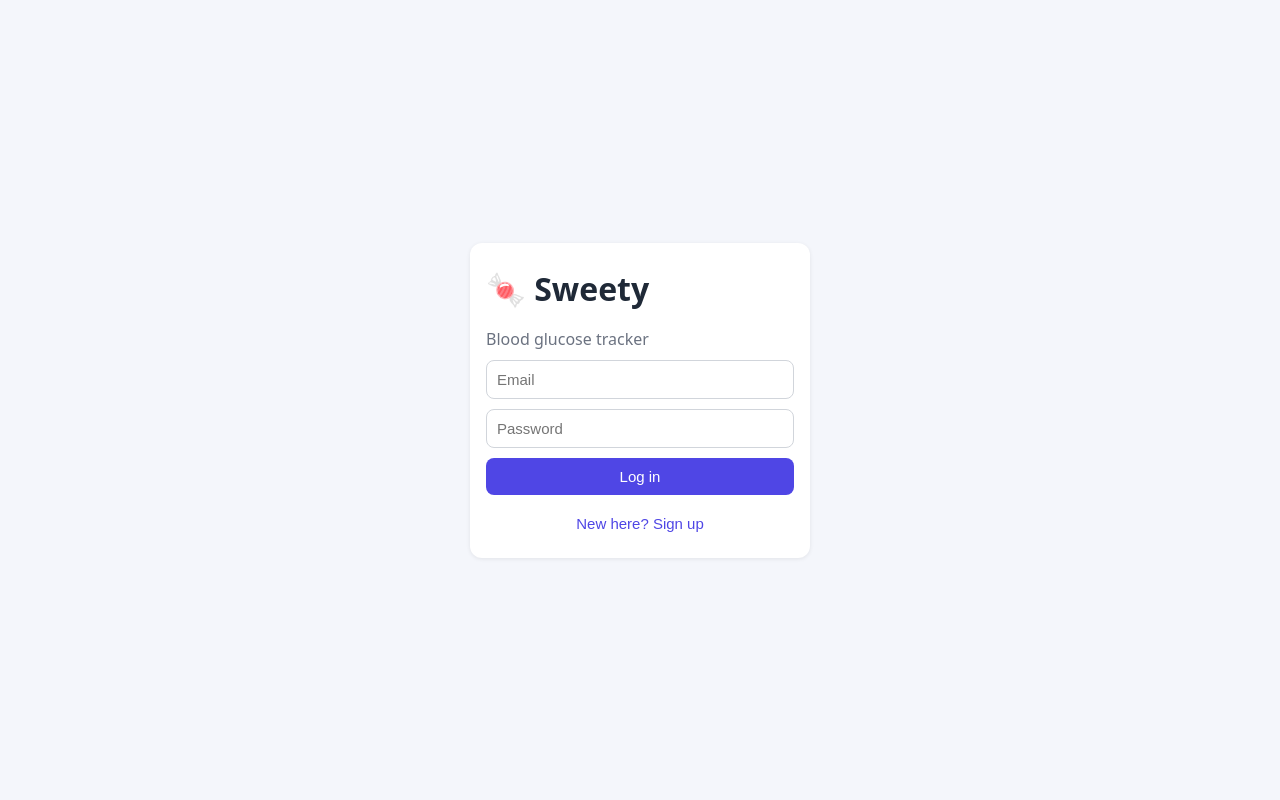
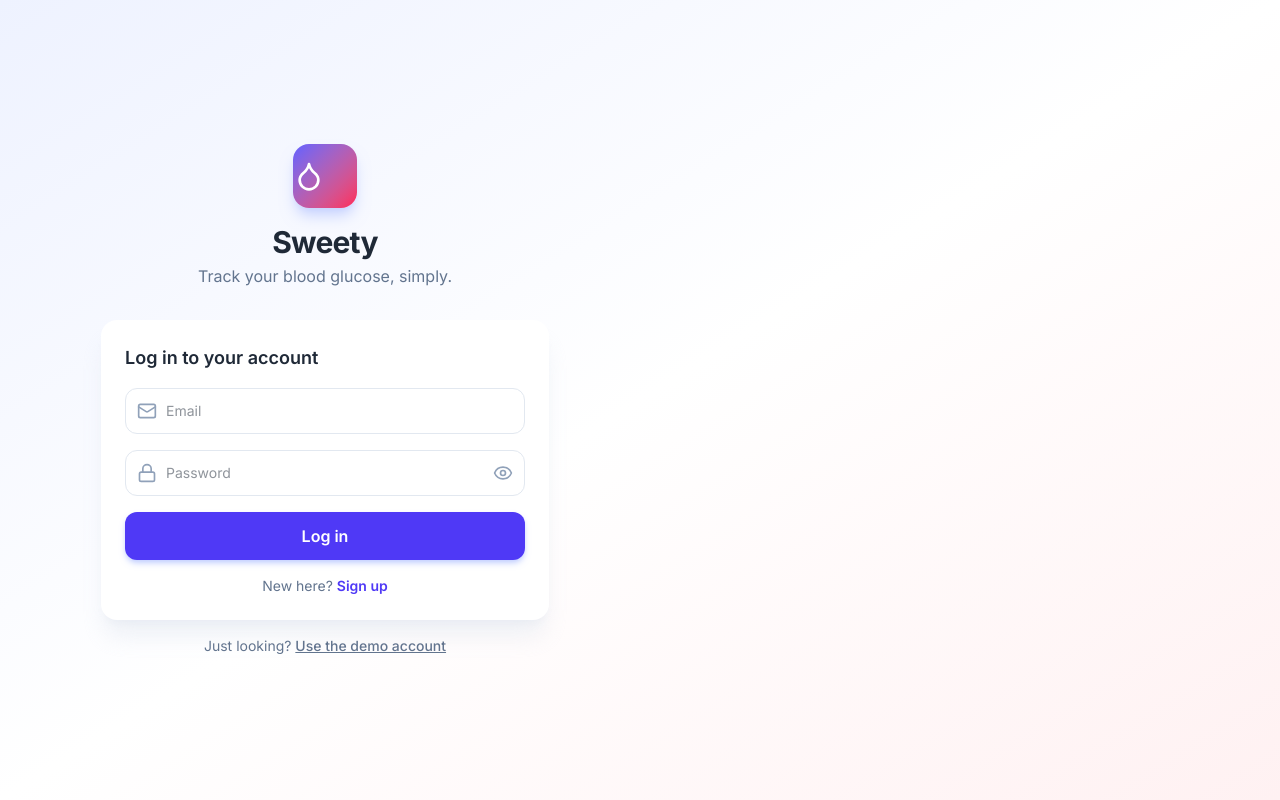
Before and after one commit to NIRU0802/Sweety-Blood-Glucose-Tracker, a React (Vite) app in the folder client/: page / in a window 1280 px wide. Built offline with nearby package versions, Linux system fonts and the light colour scheme.

Commit message:
feat(client): tailwind setup and auth page redesign

```diff
--- a/client/index.html
+++ b/client/index.html
@@ -4,6 +4,11 @@
     <meta charset="UTF-8" />
     <meta name="viewport" content="width=device-width, initial-scale=1.0" />
     <title>Sweety – Blood Glucose Tracker</title>
+
+    <!-- Inter font from Google Fonts (weights 400, 500, 600, 700) -->
+    <link rel="preconnect" href="https://fonts.googleapis.com" />
+    <link rel="preconnect" href="https://fonts.gstatic.com" crossorigin />
+    <link href="https://fonts.googleapis.com/css2?family=Inter:wght@400;500;600;700&display=swap" rel="stylesheet" />
   </head>
   <body>
     <div id="root"></div>
--- a/client/src/main.jsx
+++ b/client/src/main.jsx
@@ -1,5 +1,6 @@
 import React from 'react';
 import ReactDOM from 'react-dom/client';
+import { Toaster } from 'react-hot-toast'; // renders the small pop-up messages
 import App from './App.jsx';
 import { AuthProvider } from './AuthContext.jsx';
 import './styles.css';
@@ -8,6 +9,8 @@ ReactDOM.createRoot(document.getElementById('root')).render(
   <React.StrictMode>
     <AuthProvider>
       <App />
+      {/* Placed here (not inside a page) so toasts survive page changes like login -> dashboard */}
+      <Toaster position="top-right" toastOptions={{ duration: 3000 }} />
     </AuthProvider>
   </React.StrictMode>
 );
--- a/client/src/pages/AuthPage.jsx
+++ b/client/src/pages/AuthPage.jsx
@@ -1,46 +1,142 @@
 import { useState } from 'react';
+import toast from 'react-hot-toast';
+// Icons are plain React components, so you size and color them with Tailwind classes
+import { Droplet, Mail, Lock, User, Eye, EyeOff, Loader2 } from 'lucide-react';
 import { useAuth } from '../AuthContext';
 import { errorMessage } from '../api';
 
+// Small reusable input with an icon on the left.
+// Keeping this separate avoids repeating the same long class list 4 times.
+function Field({ icon: Icon, children }) {
+  return (
+    <div className="relative">
+      {/* absolute = placed on top of the input, pointer-events-none = clicks pass through to the input */}
+      <Icon className="pointer-events-none absolute left-3 top-1/2 h-5 w-5 -translate-y-1/2 text-slate-400" />
+      {children}
+    </div>
+  );
+}
+
+// Shared look for every input (pl-10 leaves room for the icon)
+const inputClass =
+  'w-full rounded-xl border border-slate-200 bg-white py-3 pl-10 pr-3 text-sm outline-none ' +
+  'transition focus:border-indigo-500 focus:ring-4 focus:ring-indigo-100';
+
 export default function AuthPage() {
   const { login, register } = useAuth();
-  const [mode, setMode] = useState('login');
+  const [mode, setMode] = useState('login'); // 'login' or 'register'
   const [form, setForm] = useState({ name: '', email: '', password: '' });
+  const [showPassword, setShowPassword] = useState(false);
   const [error, setError] = useState('');
   const [loading, setLoading] = useState(false);
 
+  const isLogin = mode === 'login';
+
+  // One handler for all inputs: uses the input's "name" attribute as the key
   const change = (e) => setForm({ ...form, [e.target.name]: e.target.value });
 
+  const switchMode = () => {
+    setMode(isLogin ? 'register' : 'login');
+    setError('');
+  };
+
+  // Convenience for reviewers: fills in the seeded demo account
+  const fillDemo = () => {
+    setMode('login');
+    setForm({ name: '', email: 'demo@sweety.test', password: 'Demo@123' });
+    setError('');
+  };
+
   const submit = async (e) => {
-    e.preventDefault();
+    e.preventDefault(); // stop the browser from reloading the page
     setError('');
     setLoading(true);
     try {
-      if (mode === 'login') await login(form.email, form.password);
+      if (isLogin) await login(form.email, form.password);
       else await register(form.name, form.email, form.password);
+      toast.success(isLogin ? 'Welcome back!' : 'Account created!');
     } catch (err) {
-      setError(errorMessage(err));
+      setError(errorMessage(err)); // message comes from the API, e.g. "Invalid email or password."
     } finally {
-      setLoading(false);
+      setLoading(false); // always re-enable the button, success or fail
     }
   };
 
   return (
-    <div className="auth-wrap">
-      <form className="card" onSubmit={submit}>
-        <h1>🍬 Sweety</h1>
-        <p className="muted">Blood glucose tracker</p>
-        {mode === 'register' && (
-          <input name="name" placeholder="Name" value={form.name} onChange={change} />
-        )}
-        <input name="email" type="email" placeholder="Email" value={form.email} onChange={change} />
-        <input name="password" type="password" placeholder="Password" value={form.password} onChange={change} />
-        {error && <div className="error" role="alert">{error}</div>}
-        <button disabled={loading}>{mode === 'login' ? 'Log in' : 'Create account'}</button>
-        <button type="button" className="link" onClick={() => { setMode(mode === 'login' ? 'register' : 'login'); setError(''); }}>
-          {mode === 'login' ? "New here? Sign up" : 'Already have an account? Log in'}
+    // min-h-screen + grid + place-items-center = card centered on the whole screen
+    <div className="grid min-h-screen place-items-center bg-gradient-to-br from-indigo-50 via-white to-rose-50 p-4">
+      <div className="w-full max-w-md">
+        {/* Logo and title */}
+        <div className="mb-8 text-center">
+          <div className="mx-auto mb-4 grid h-16 w-16 place-items-center rounded-2xl bg-gradient-to-br from-indigo-500 to-rose-500 shadow-lg shadow-indigo-200">
+            <Droplet className="h-8 w-8 text-white" />
+          </div>
+          <h1 className="text-3xl font-bold tracking-tight">Sweety</h1>
+          <p className="mt-1 text-slate-500">Track your blood glucose, simply.</p>
+        </div>
+
+        <form onSubmit={submit} className="space-y-4 rounded-2xl bg-white p-6 shadow-xl shadow-slate-200/60">
+          <h2 className="text-lg font-semibold">{isLogin ? 'Log in to your account' : 'Create your account'}</h2>
+
+          {/* Name field only appears when signing up */}
+          {!isLogin && (
+            <Field icon={User}>
+              <input name="name" placeholder="Full name" value={form.name} onChange={change} className={inputClass} />
+            </Field>
+          )}
+
+          <Field icon={Mail}>
+            <input name="email" type="email" placeholder="Email" value={form.email} onChange={change} className={inputClass} />
+          </Field>
+
+          <Field icon={Lock}>
+            <input
+              name="password"
+              type={showPassword ? 'text' : 'password'} // toggles between dots and visible text
+              placeholder="Password"
+              value={form.password}
+              onChange={change}
+              className={inputClass + ' pr-11'}
+            />
+            {/* type="button" so clicking it doesn't submit the form */}
+            <button
+              type="button"
+              onClick={() => setShowPassword(!showPassword)}
+              className="absolute right-3 top-1/2 -translate-y-1/2 text-slate-400 hover:text-slate-600"
+              aria-label={showPassword ? 'Hide password' : 'Show password'}
+            >
+              {showPassword ? <EyeOff className="h-5 w-5" /> : <Eye className="h-5 w-5" />}
+            </button>
+          </Field>
+
+          {/* Error box, shown only when there is an error. role="alert" helps screen readers */}
+          {error && (
+            <div role="alert" className="rounded-xl border border-red-100 bg-red-50 px-4 py-3 text-sm text-red-700">
+              {error}
+            </div>
+          )}
+
+          <button
+            disabled={loading}
+            className="flex w-full items-center justify-center gap-2 rounded-xl bg-indigo-600 py-3 font-semibold text-white shadow-md shadow-indigo-200 transition hover:bg-indigo-700 disabled:opacity-60"
+          >
+            {/* Spinner while waiting for the server */}
+            {loading && <Loader2 className="h-5 w-5 animate-spin" />}
+            {isLogin ? 'Log in' : 'Create account'}
+          </button>
+
+          <p className="text-center text-sm text-slate-500">
+            {isLogin ? 'New here?' : 'Already have an account?'}{' '}
+            <button type="button" onClick={switchMode} className="font-semibold text-indigo-600 hover:underline">
+              {isLogin ? 'Sign up' : 'Log in'}
+            </button>
+          </p>
+        </form>
+
+        <button type="button" onClick={fillDemo} className="mt-4 w-full text-center text-sm text-slate-500 hover:text-indigo-600">
+          Just looking? <span className="font-medium underline">Use the demo account</span>
         </button>
-      </form>
+      </div>
     </div>
   );
 }
--- a/client/src/styles.css
+++ b/client/src/styles.css
@@ -1,21 +1,30 @@
-* { box-sizing: border-box; }
-body { margin: 0; font-family: system-ui, sans-serif; background: #f4f6fb; color: #1f2937; }
+@import "tailwindcss";
+
+@theme {
+  --font-sans: 'Inter', system-ui, sans-serif;
+}
+
+/* ---- LEGACY STYLES: removed once every page uses Tailwind ----
+   Global element rules (button, input, h1...) are now prefixed with .container,
+   so they only affect the old dashboard and not the new login page. */
+@layer components {
+  body { background: #f4f6fb; color: #1f2937; }
   .container { max-width: 1000px; margin: 0 auto; padding: 16px; }
-header { display: flex; justify-content: space-between; align-items: center; }
-h1, h2, h3 { margin: 8px 0; }
+  .container header { display: flex; justify-content: space-between; align-items: center; }
+  .container h1, .container h2, .container h3 { margin: 8px 0; font-weight: 600; }
   .card { background: #fff; border-radius: 12px; padding: 16px; margin: 12px 0; box-shadow: 0 1px 4px rgba(0,0,0,.08); display: flex; flex-direction: column; gap: 10px; }
   .card.row { flex-direction: row; }
   .grid { display: grid; grid-template-columns: 1fr 1fr; gap: 12px; }
   .reports { display: grid; grid-template-columns: repeat(3, 1fr); gap: 12px; }
   @media (max-width: 800px) { .grid, .reports { grid-template-columns: 1fr; } }
   .row { display: flex; gap: 8px; align-items: center; }
-input, select { padding: 10px; border: 1px solid #d1d5db; border-radius: 8px; font-size: 15px; }
-button { padding: 10px 14px; border: 0; border-radius: 8px; background: #4f46e5; color: #fff; cursor: pointer; font-size: 15px; }
-button:disabled { opacity: .6; }
-button.secondary { background: #e5e7eb; color: #111; }
-button.danger { background: #dc2626; }
-button.small { padding: 4px 10px; font-size: 13px; }
-button.link { background: none; color: #4f46e5; }
+  .container input, .container select { padding: 10px; border: 1px solid #d1d5db; border-radius: 8px; font-size: 15px; background: #fff; }
+  .container button { padding: 10px 14px; border: 0; border-radius: 8px; background: #4f46e5; color: #fff; cursor: pointer; font-size: 15px; }
+  .container button:disabled { opacity: .6; }
+  .container button.secondary { background: #e5e7eb; color: #111; }
+  .container button.danger { background: #dc2626; }
+  .container button.small { padding: 4px 10px; font-size: 13px; }
+  .container button.link { background: none; color: #4f46e5; }
   .error { background: #fee2e2; color: #991b1b; padding: 8px 12px; border-radius: 8px; }
   .muted { color: #6b7280; margin: 0; }
   .empty { color: #6b7280; text-align: center; padding: 12px 0; }
@@ -24,5 +33,4 @@ button.link { background: none; color: #4f46e5; }
   .stats span { font-size: 12px; color: #6b7280; }
   .slot-list { list-style: none; margin: 0; padding: 0; }
   .slot-list li { display: flex; justify-content: space-between; align-items: center; gap: 8px; padding: 8px 0; border-bottom: 1px solid #eee; }
-.auth-wrap { min-height: 100vh; display: grid; place-items: center; }
-.auth-wrap .card { width: 340px; }
+}
--- a/client/vite.config.js
+++ b/client/vite.config.js
@@ -1,7 +1,9 @@
 import { defineConfig } from 'vite';
 import react from '@vitejs/plugin-react';
+// Tailwind v4 ships an official Vite plugin, so no tailwind.config.js or postcss file is needed
+import tailwindcss from '@tailwindcss/vite';
 
 export default defineConfig({
-  plugins: [react()],
+  plugins: [react(), tailwindcss()], // tailwindcss() scans your JSX files for class names
   server: { port: 5173, proxy: { '/api': 'http://localhost:5000' } },
 });
```
Also changed, not shown: client/package.json (+6 -1 lines), 1 other file (tests, documents, lock files or other folders). Lines whose indentation alone changed are shown as unchanged.
